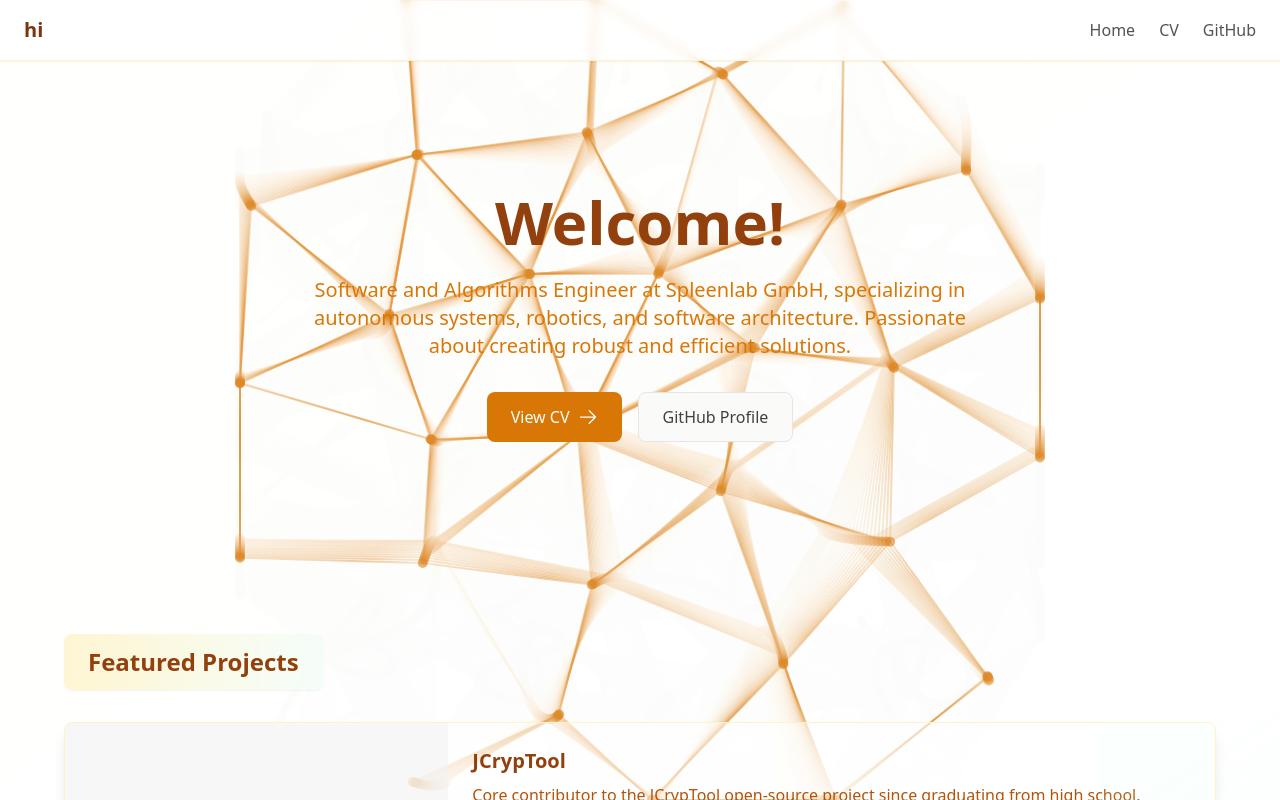
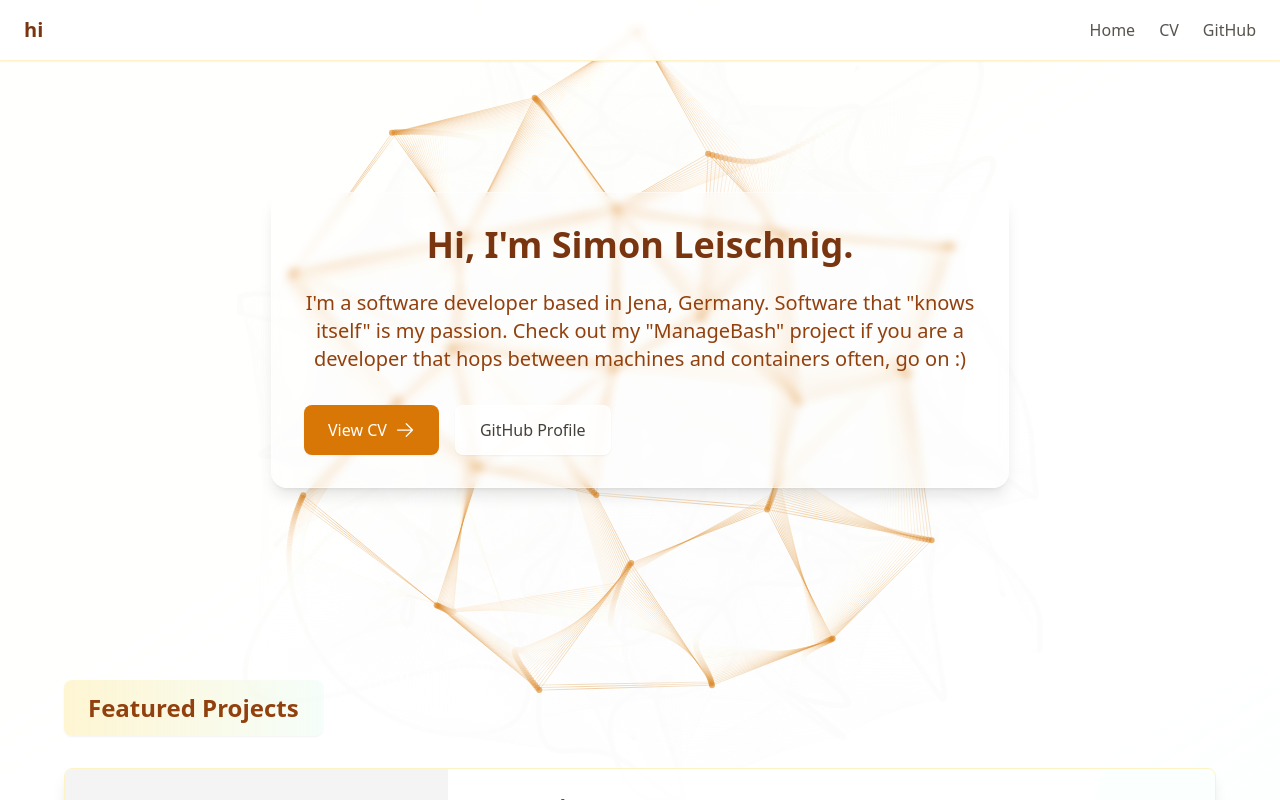
Before and after one commit to simlei/hi, a Next.js app in the folder website/: page / in a window 1280 px wide. Shown: the top 800 px of the page. Built offline with nearby package versions, Linux system fonts and the light colour scheme.

Commit message:
Deploy website

```diff
--- a/website/components/GraphBackground.tsx
+++ b/website/components/GraphBackground.tsx
@@ -5,11 +5,11 @@ import { renderGraph } from './forces/GraphRenderer';
 
 // Configuration
 const CONFIG = {
-  NUM_NODES: 30,
-  MIN_MASS: 0.8,
-  MAX_MASS: 1.2,
-  ACTIVITY_INTERVAL: 30,  // Seconds between random activity
-  ACTIVITY_CHANCE: 0.2,  // Chance of activity per interval
+  NUM_NODES: 25,
+  MIN_MASS: 50.8,
+  MAX_MASS: 130.2,
+  ACTIVITY_INTERVAL: 10,  // Seconds between random activity
+  ACTIVITY_CHANCE: 0.3,  // Chance of activity per interval
 };
 
 export function GraphBackground() {
@@ -17,7 +17,8 @@ export function GraphBackground() {
   const nodesRef = useRef<GraphNode[]>([]);
   const mouseRef = useRef<MouseState>({
     position: null,
-    lastMoved: 0
+    lastMoved: 0,
+    waves: []
   });
   const timeRef = useRef(0);
   const lastFrameTimeRef = useRef(0);
@@ -31,8 +32,8 @@ export function GraphBackground() {
 
     // Make canvas fill container
     const resize = () => {
-      canvas.width = canvas.offsetWidth;
-      canvas.height = canvas.offsetHeight;
+      canvas.width = canvas.offsetWidth || window.innerWidth;
+      canvas.height = canvas.offsetHeight || window.innerHeight;
     };
     resize();
     window.addEventListener('resize', resize);
@@ -41,9 +42,11 @@ export function GraphBackground() {
     if (nodesRef.current.length === 0) {
       for (let i = 0; i < CONFIG.NUM_NODES; i++) {
         // Use golden ratio for even distribution
-        const phi = (1 + Math.sqrt(5)) / 2;
-        const theta = 2 * Math.PI * i * phi;
-        const r = Math.sqrt(i / CONFIG.NUM_NODES);
+
+        const random_variation = Math.random() * 0.08;
+        const phi = (1 + Math.sqrt(5)) / 2 + random_variation;
+        const theta = 2 * Math.PI * i * phi + Math.random() * 0.1;
+        const r = Math.sqrt(i / CONFIG.NUM_NODES) + Math.random() * 0.1;
 
         nodesRef.current.push({
           x: r * Math.cos(theta),
@@ -56,17 +59,7 @@ export function GraphBackground() {
       }
     }
 
-    // Track mouse movement
-    const handleMouseMove = (e: MouseEvent) => {
-      const rect = canvas.getBoundingClientRect();
-      const viewport = calculateViewport(canvas.width, canvas.height);
-      mouseRef.current.position = pixelToGraph({
-        x: e.clientX - rect.left,
-        y: e.clientY - rect.top
-      }, viewport);
-      mouseRef.current.lastMoved = performance.now();
-    };
-    canvas.addEventListener('mousemove', handleMouseMove);
+    // Event handlers will be attached via React props
 
     // Animation loop
     let animationFrameId: number;
@@ -108,16 +101,53 @@ export function GraphBackground() {
     // Cleanup
     return () => {
       window.removeEventListener('resize', resize);
-      canvas.removeEventListener('mousemove', handleMouseMove);
       cancelAnimationFrame(animationFrameId);
     };
   }, []);
 
+  const handleMouseMove = (e: React.MouseEvent) => {
+    if (!canvasRef.current) return;
+
+    const rect = canvasRef.current.getBoundingClientRect();
+    const viewport = calculateViewport(canvasRef.current.width, canvasRef.current.height);
+    mouseRef.current.position = pixelToGraph({
+      x: e.clientX - rect.left,
+      y: e.clientY - rect.top
+    }, viewport);
+    mouseRef.current.lastMoved = performance.now();
+  };
+
+  const handleClick = (e: React.MouseEvent) => {
+    if (!canvasRef.current) return;
+
+    const rect = canvasRef.current.getBoundingClientRect();
+    const viewport = calculateViewport(canvasRef.current.width, canvasRef.current.height);
+    const clickPos = pixelToGraph({
+      x: e.clientX - rect.left,
+      y: e.clientY - rect.top
+    }, viewport);
+
+    if (!mouseRef.current.waves) {
+      mouseRef.current.waves = [];
+    }
+
+    mouseRef.current.waves.push({
+      center: clickPos,
+      startTime: performance.now(),
+      amplitude: 1.0
+    });
+  };
+
   return (
-    <div className="fixed inset-0 -z-20" style={{ background: 'linear-gradient(to bottom right, rgb(255, 251, 235), rgba(236, 253, 245, 0.8))' }}>
+    <>
+      {/* Background and canvas - visually behind */}
+      <div className="fixed inset-0 -z-10">
+        <div className="absolute inset-0" style={{
+          background: 'linear-gradient(to bottom right, rgb(255, 251, 235), rgba(236, 253, 245, 0.8))'
+        }} />
         <canvas
           ref={canvasRef}
-        className="fixed inset-0 w-full h-full pointer-events-none opacity-100 -z-10 graph-background-effect"
+          className="absolute inset-0 w-full h-full"
           style={{
             willChange: 'transform',
             transform: 'translateZ(0)',
@@ -126,5 +156,18 @@ export function GraphBackground() {
           }}
         />
       </div>
+
+      {/* Invisible overlay for events - in front */}
+      <div
+        className="fixed inset-0"
+        style={{
+          zIndex: 9999,
+          pointerEvents: 'auto',
+          background: 'transparent'
+        }}
+        onMouseMove={handleMouseMove}
+        onClick={handleClick}
+      />
+    </>
   );
 }
--- a/website/components/forces/GraphForces.ts
+++ b/website/components/forces/GraphForces.ts
@@ -12,23 +12,33 @@ export interface GraphNode extends GraphPoint {
   activity: number; // Node activity level [0,1]
 }
 
+interface Wave {
+  center: GraphPoint;
+  startTime: number;
+  amplitude: number;
+}
+
 export interface MouseState {
   position: GraphPoint | null;  // Current mouse position in graph space
   lastMoved: number;           // Last time mouse was moved (ms)
+  waves: Wave[];              // Active waves from clicks
 }
 
 // Physics parameters
 const PHYSICS = {
-  DAMPING: 0.95,           // Velocity damping per second
-  MAX_FORCE: 2.0,          // Maximum force magnitude
+  DAMPING: 0.85,           // Velocity damping per second
+  MAX_FORCE: 30.0,          // Maximum force magnitude
   MIN_DISTANCE: 0.01,      // Minimum distance for force calculation
-  MOUSE_FORCE: 0.5,        // Mouse repulsion force magnitude
-  MOUSE_RADIUS: 0.3,       // Mouse influence radius in graph space
+  MOUSE_FORCE: 0.25,        // Mouse repulsion force magnitude
+  MOUSE_RADIUS: 0.8,       // Mouse influence radius in graph space
   MOUSE_TIMEOUT: 2000,     // Mouse position reset timeout (ms)
   EDGE_LENGTH: 0.3,        // Preferred edge length in graph space
-  EDGE_STRENGTH: 0.3,      // Edge spring force strength
-  REPULSION_STRENGTH: 0.2, // Node repulsion strength
-  CENTER_STRENGTH: 4.8,    // Force pulling nodes to center
+  EDGE_STRENGTH: 0.8,      // Edge spring force strength
+  REPULSION_STRENGTH: 0.08, // Node repulsion strength
+  CENTER_STRENGTH: 3.0,    // Force pulling nodes to center
+  WAVE_FORCE: 0.9,        // Wave force magnitude
+  WAVE_SPEED: 0.9,         // Wave propagation speed
+  WAVE_DECAY: 0.7,         // Wave amplitude decay rate
 };
 
 // Calculate forces on a node from other nodes and constraints
@@ -94,6 +104,40 @@ export function calculateForces(
     }
   }
 
+  // Wave forces
+  if (mouse.waves && mouse.waves.length > 0) {
+    mouse.waves.forEach((wave, index) => {
+      const timeSinceStart = (time - wave.startTime) / 1000; // Convert to seconds
+      const waveRadius = PHYSICS.WAVE_SPEED * timeSinceStart;
+      const dist = graphDistance(node, wave.center);
+
+      // Only affect nodes near the wave front
+      const waveFrontWidth = 0.5;
+      const distFromFront = Math.abs(dist - waveRadius);
+
+      if (distFromFront < waveFrontWidth) {
+        // Calculate wave amplitude with decay
+        const amplitude = wave.amplitude * Math.exp(-PHYSICS.WAVE_DECAY * timeSinceStart);
+        const force = amplitude * PHYSICS.WAVE_FORCE * (1 - distFromFront / waveFrontWidth);
+
+        // Direction from wave center
+        const dx = node.x - wave.center.x;
+        const dy = node.y - wave.center.y;
+        const normalizedDist = Math.max(dist, PHYSICS.MIN_DISTANCE);
+
+        forces.push({
+          x: (dx / normalizedDist) * force,
+          y: (dy / normalizedDist) * force
+        });
+      }
+    });
+
+    // Remove old waves
+    mouse.waves = mouse.waves.filter(wave =>
+      (time - wave.startTime) / 1000 < 2.0 // Remove waves after 2 seconds
+    );
+  }
+
   // Sum all forces
   const totalForce = forces.reduce(
     (sum, force) => ({ x: sum.x + force.x, y: sum.y + force.y }),
--- a/website/components/forces/GraphRenderer.ts
+++ b/website/components/forces/GraphRenderer.ts
@@ -3,10 +3,10 @@ import { Viewport, graphToPixel } from './GraphSpace';
 
 // Visual parameters
 const VISUAL = {
-  NODE_SIZE: 5,           // Base node size in pixels
+  NODE_SIZE: 3,           // Base node size in pixels
   NODE_GLOW: 15,         // Maximum node glow radius
-  EDGE_WIDTH: 2,         // Base edge width in pixels
-  EDGE_MAX_LENGTH: 0.5,  // Maximum edge length in graph space
+  EDGE_WIDTH: 1,         // Base edge width in pixels
+  EDGE_MAX_LENGTH: 0.44,  // Maximum edge length in graph space
   BASE_ALPHA: 0.4,       // Base opacity for edges
   GLOW_ALPHA: 0.2,       // Glow opacity
   COLOR: {
--- a/website/pages/index.tsx
+++ b/website/pages/index.tsx
@@ -43,18 +43,18 @@ export default function Home() {
       <div className="relative z-10 bg-transparent">
         {/* Hero Section */}
         <section className="relative px-6 py-24 md:py-32 flex flex-col items-center justify-center text-center">
-          <h1 className="text-4xl md:text-6xl font-bold text-primary-800 mb-6">
-            Welcome!
+          <div className="inline-block">
+            <div className="backdrop-blur-sm bg-white/30 rounded-2xl p-8 shadow-lg border border-white/40">
+              <h1 className="text-4xl md:text-4xl font-bold text-primary-900 mb-6">
+                Hi, I'm Simon Leischnig.
               </h1>
-          <p className="text-xl text-primary-600 max-w-2xl mb-8">
-            Software and Algorithms Engineer at Spleenlab GmbH, specializing in
-            autonomous systems, robotics, and software architecture. Passionate about
-            creating robust and efficient solutions.
+              <p className="text-xl text-primary-800 max-w-2xl mb-8">
+                I'm a software developer based in Jena, Germany. Software that "knows itself" is my passion. Check out my "ManageBash" project if you are a developer that hops between machines and containers often, go on :)
               </p>
               <div className="flex gap-4">
                 <Link
                   href="/cv"
-              className="inline-flex items-center px-6 py-3 bg-primary-600 text-white rounded-lg hover:bg-primary-700 transition-colors"
+                  className="inline-flex items-center px-6 py-3 bg-primary-600 text-white rounded-lg hover:bg-primary-700 transition-colors shadow-sm"
                 >
                   View CV
                   <ArrowRightIcon className="w-5 h-5 ml-2" />
@@ -63,10 +63,12 @@ export default function Home() {
                   href="https://github.com/simlei"
                   target="_blank"
                   rel="noopener noreferrer"
-              className="px-6 py-3 bg-neutral-50 text-neutral-700 rounded-lg hover:bg-neutral-100 transition-colors border border-neutral-200"
+                  className="px-6 py-3 bg-white/80 text-neutral-700 rounded-lg hover:bg-white transition-colors border border-white/60 shadow-sm"
                 >
                   GitHub Profile
                 </a>
+              </div>
+            </div>
           </div>
         </section>
 
--- a/website/styles/globals.css
+++ b/website/styles/globals.css
@@ -31,11 +31,11 @@ body {
   }
 
   .project-card-content {
-    @apply bg-white/[0.55] backdrop-filter;
+    @apply bg-white/[0.75] backdrop-filter;
   }
 
   .project-card-image {
-    @apply opacity-[0.55];
+    @apply opacity-[0.75];
   }
 
   .skill-tag {
```
Also changed, not shown: 1 other file (tests, documents, lock files or other folders). Lines whose indentation alone changed are shown as unchanged.
